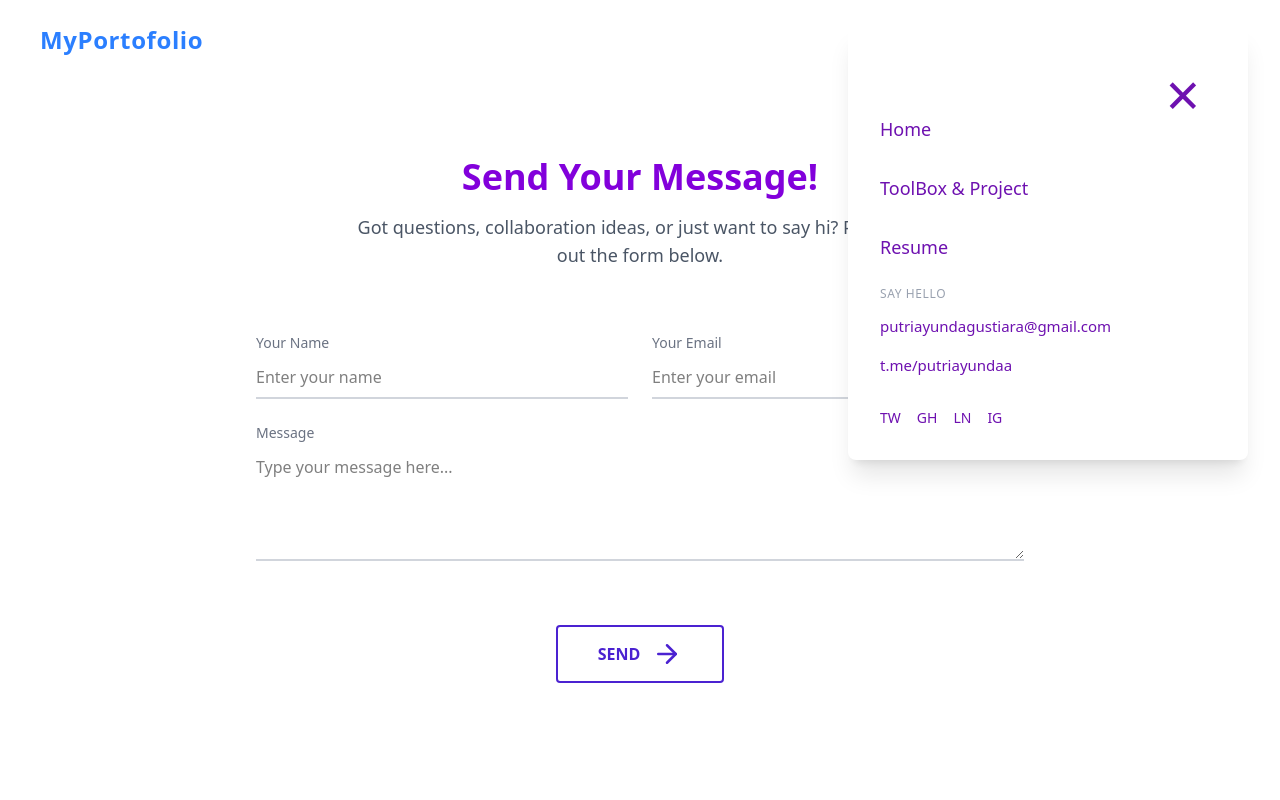
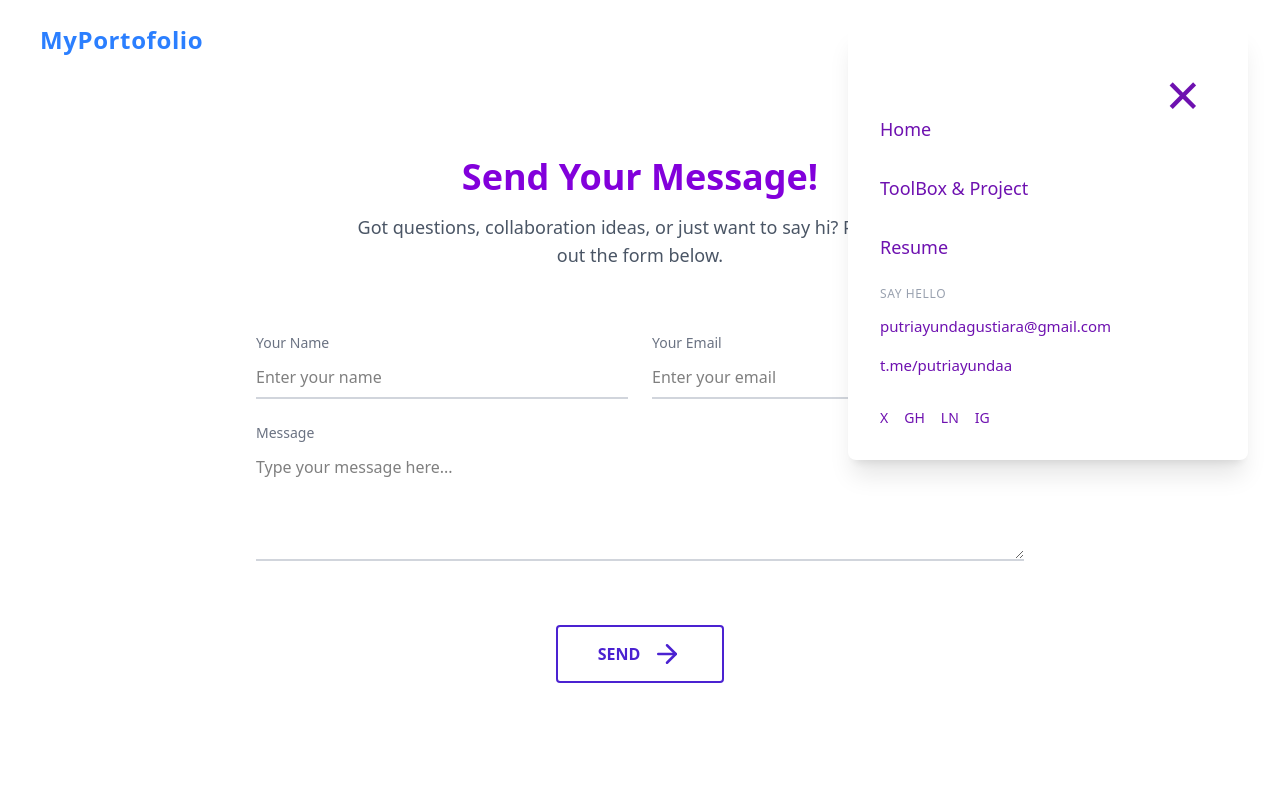
Before and after one commit to PutriAyunda11/MyPortofolio, a React (Vite) app: page /message in a window 1280 px wide. Both pictures are taken after a click on the button 1220 px from the left and 40 px from the top of the page. Shown: the top 800 px of the page. Built offline with nearby package versions, Linux system fonts and the light colour scheme.

Commit message:
perbaiki link X

```diff
--- a/src/components/Footer.jsx
+++ b/src/components/Footer.jsx
@@ -119,8 +119,8 @@ export default function Footer() {
           <div className="flex flex-col sm:flex-row justify-between items-center gap-6">
             <p className="text-sm">&copy; My Portofolio 2025</p>
             <div className="flex gap-6 text-15px font-medium">
-              <a href="#" className="hover:text-white" target="_blank" rel="noopener noreferrer">
-                TW
+              <a href="https://x.com/Ayundaa1489269?t=c7Hj1DocFpk2PTsP8n8cwQ&s=08" className="hover:text-white" target="_blank" rel="noopener noreferrer">
+                X
               </a>
               <a href="https://github.com/PutriAyunda11" className="hover:text-white" target="_blank" rel="noopener noreferrer">
                 GH
--- a/src/components/Header.jsx
+++ b/src/components/Header.jsx
@@ -191,7 +191,7 @@ export default function Header() {
               animate="visible"
               exit="exit"
             >
-              <a href="#">TW</a>
+              <a href=" https://x.com/Ayundaa1489269?t=c7Hj1DocFpk2PTsP8n8cwQ&s=08 " target="_blank" rel="noopener noreferrer">X</a>
               <a
                 href="https://github.com/PutriAyunda11"
                 target="_blank"
```
